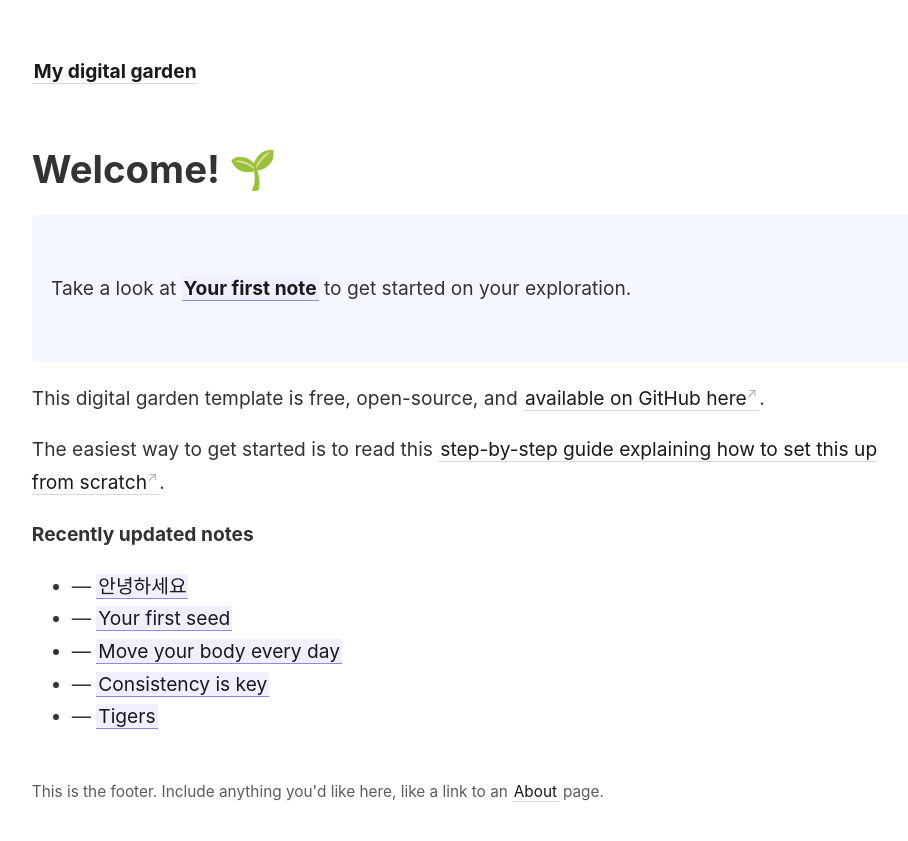
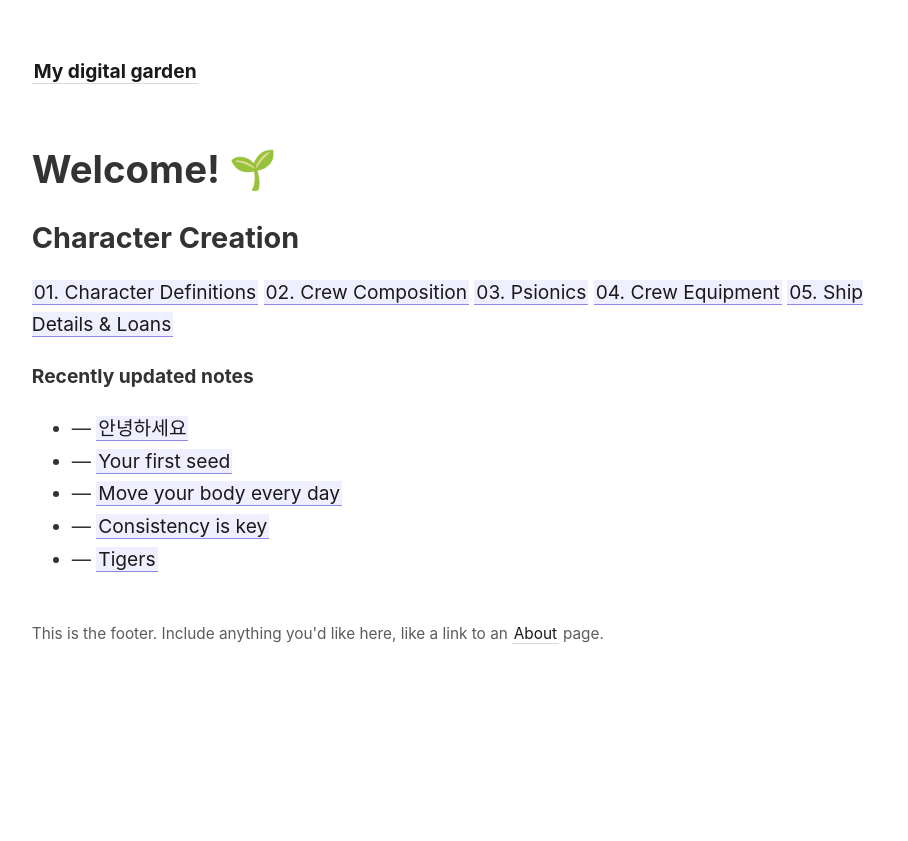
Before and after one commit to Lardidar/Digital-Garden, a Jekyll site: the page built from _pages/index.md, in a window 1280 px wide. Shown: the top 841 px of the page, without its empty margins (45-953 px from the left). Built offline with Jekyll 4.4.1, drawn with Linux system fonts in a browser that asks for light colours.

Commit message:
Update index.md

```diff
--- a/_pages/index.md
+++ b/_pages/index.md
@@ -7,13 +7,17 @@
 
 # Welcome! 🌱
 
-<p style="padding: 3em 1em; background: #f5f7ff; border-radius: 4px;">
-  Take a look at <span style="font-weight: bold">[[Your first note]]</span> to get started on your exploration.
-</p>
+## Character Creation
+[[01. Character Definitions]]
+[[02. Crew Composition]]
+[[03. Psionics]]
+[[04. Crew Equipment]]
+[[05. Ship Details & Loans]]
 
-This digital garden template is free, open-source, and [available on GitHub here](https://github.com/maximevaillancourt/digital-garden-jekyll-template).
 
-The easiest way to get started is to read this [step-by-step guide explaining how to set this up from scratch](https://maximevaillancourt.com/blog/setting-up-your-own-digital-garden-with-jekyll).
+
+
+
 
 <strong>Recently updated notes</strong>
 
```
